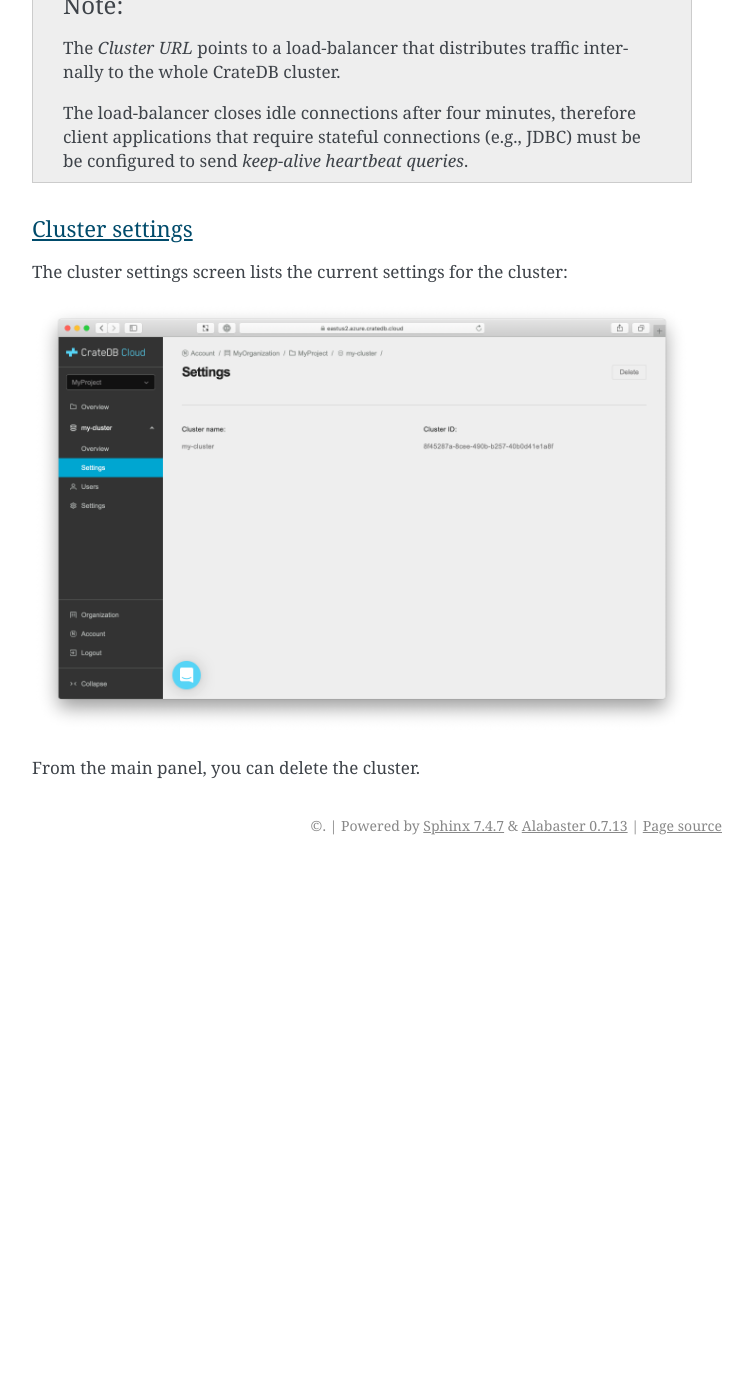
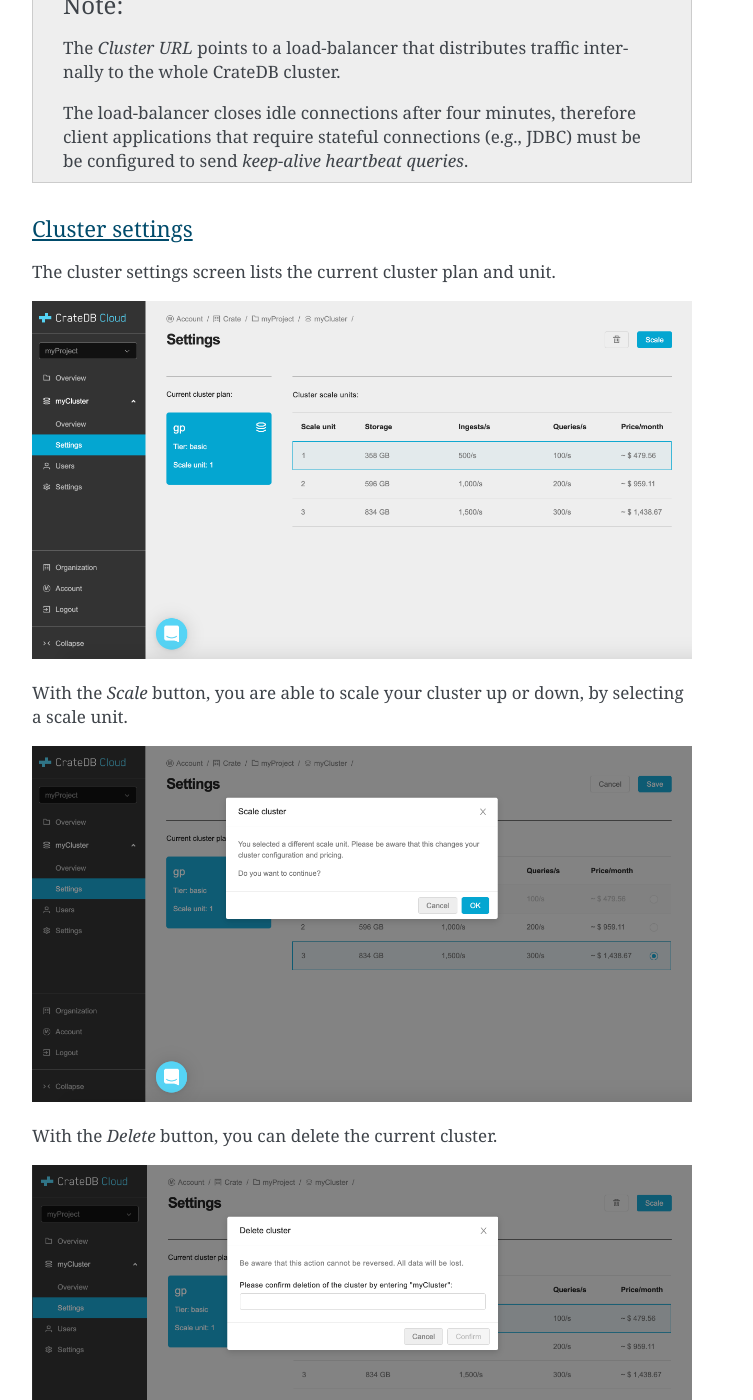
Before and after one commit to crate/cloud-howtos, a Sphinx documentation site: the page built from docs/index.rst, in a window 1280 px wide and 1400 px high, scrolled down 8350 px. Shown: the whole window, without its empty margins (388-1141 px from the left). Built offline with Sphinx 7.4.7, drawn with Linux system fonts in a browser that asks for light colours; before the commit the page ends 9215 px from its top, so only the background shows below that.

Commit message:
Added new Cluster settings documentation

```diff
--- a/docs/index.rst
+++ b/docs/index.rst
@@ -243,11 +243,19 @@
 Cluster settings
 ................
 
-The cluster settings screen lists the current settings for the cluster:
+The cluster settings screen lists the current cluster plan and unit.
 
-.. image:: _assets/img/cluster-settings.png
+.. image:: _assets/img/cluster_settings.png
 
-From the main panel, you can delete the cluster.
+With the `Scale` button, you are able to scale your cluster up or down,
+by selecting a scale unit.
+
+.. image:: _assets/img/cluster_settings_scale.png
+
+With the `Delete` button, you can delete the current cluster.
+
+.. image:: _assets/img/cluster_settings_delete.png
+
 
 
 .. _Admin UI: https://crate.io/docs/clients/admin-ui/
```
Also changed, not shown: docs/_assets/img/cluster_settings.png (added), docs/_assets/img/cluster_settings_delete.png (added), docs/_assets/img/cluster_settings_scale.png (added), docs/_assets/img/cluster_settings_select_scale_unit.png (added).
